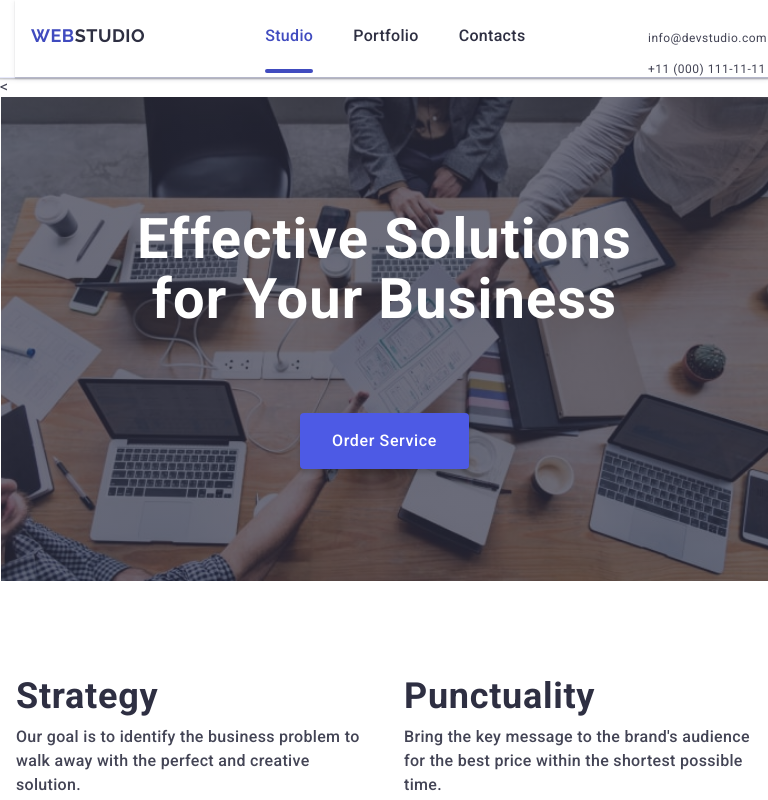
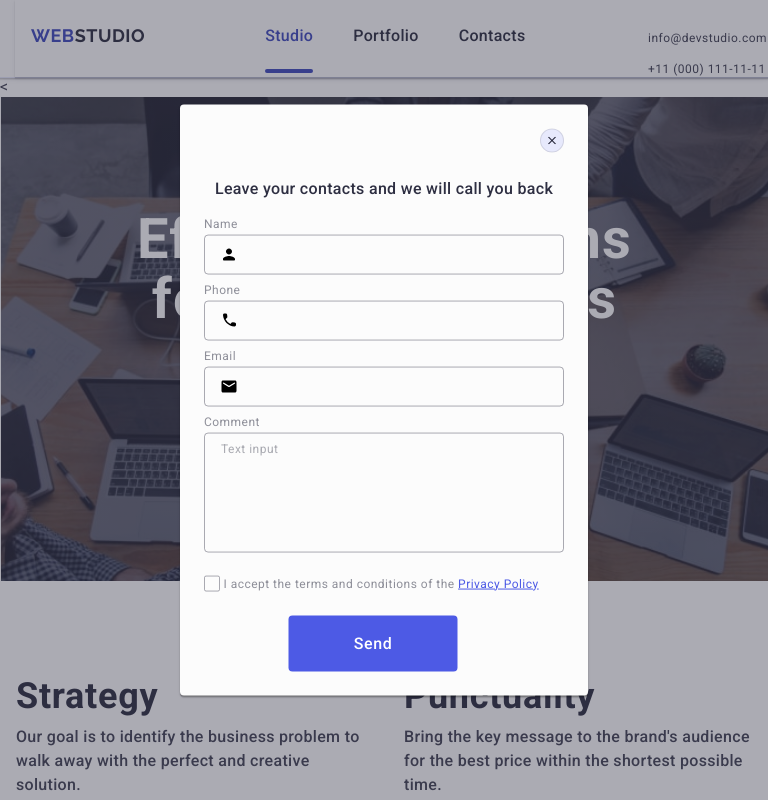
Before and after one commit to Natalya7002/goit-markup-hw-06, a plain HTML site: page index.html in a window 768 px wide. Shown: the top 800 px of the page. Drawn offline with nearby package versions, Linux system fonts and the light colour scheme.

Commit message:
variant03

```diff
--- a/css/layout/footer.css
+++ b/css/layout/footer.css
@@ -116,6 +116,15 @@
     margin-left: auto;
     margin-right: auto;
   }
+
+  .backdrop {
+    position: fixed;
+    top: 0;
+    left: 0;
+    width: 100%;
+    height: 100%;
+    background-color: rgba(46, 47, 66, 0.4);
+  }
 }
 
 @media screen and (min-width: 768px) and (max-width: 1157px) {
@@ -124,11 +133,11 @@
     padding: 96px 0;
   }
   .container-footer {
+    width: 552px;
     display: flex;
     flex-wrap: wrap;
     column-gap: 24px;
     row-gap: 72px;
-    padding-left: 108px;
   }
   .logo-link-too {
     display: inline-block;
@@ -239,6 +248,230 @@
   .footer-form-email {
     display: flex;
     column-gap: 24px;
+  }
+
+  .backdrop {
+    position: fixed;
+    top: 0;
+    left: 0;
+    width: 100%;
+    height: 100%;
+    background-color: rgba(46, 47, 66, 0.4);
+    transition: opacity 250ms cubic-bezier(0.4, 0, 0.2, 1),
+      visibility 250ms cubic-bezier(0.4, 0, 0.2, 1);
+    /* opacity: 0;
+    visibility: hidden;
+    pointer-events: none; */
+  }
+  .modal {
+    position: absolute;
+    top: 50%;
+    left: 50%;
+    transform: translate(-50%, -50%) scale(1);
+    width: 408px;
+    min-height: 584px;
+    padding: 72px 24px 24px 24px;
+    border-radius: 4px;
+    background-color: #fcfcfc;
+    box-shadow: 0px 1px 1px rgba(0, 0, 0, 0.14), 0px 1px 3px rgba(0, 0, 0, 0.12),
+      0px 2px 1px rgba(0, 0, 0, 0.2);
+    transition: transform 250ms cubic-bezier(0.4, 0, 0.2, 1);
+    flex-shrink: 0;
+  }
+  .backdrop {
+    opacity: 1;
+    visibility: visible;
+  }
+  .close-button-modal {
+    position: absolute;
+    display: flex;
+    align-items: center;
+    justify-content: center;
+    line-height: 0;
+    top: 24px;
+    right: 24px;
+    width: 24px;
+    height: 24px;
+    border-radius: 50%;
+    background-color: #e7e9fc;
+    border-radius: 50%;
+    border: 1px solid #0000001a;
+    fill: #2e2f42;
+    padding: 0;
+    cursor: pointer;
+    transition: background-color 250ms cubic-bezier(0.4, 0, 0.2, 1),
+      border 250ms cubic-bezier(0.4, 0, 0.2, 1);
+  }
+
+  .close-button-modal:hover,
+  .close-button-modal:focus {
+    fill: #ffffff;
+    background-color: #404bbf;
+    border: none;
+  }
+  .close-icon-modal {
+    transition: fill 250ms cubic-bezier(0.4, 0, 0.2, 1);
+  }
+
+  .modal-form-page {
+    color: #2e2f42;
+    text-align: center;
+    font-size: 16px;
+    font-weight: 500;
+    line-height: 1.5;
+    letter-spacing: 0.02em;
+    margin-bottom: 16px;
+  }
+
+  .form-label {
+    margin-bottom: 8px;
+  }
+
+  .modal-form {
+    width: 100%;
+    height: 40px;
+    border-radius: 4px;
+    border: 1px solid rgba(46, 47, 66, 0.4);
+    padding-left: 38px;
+    background-color: transparent;
+    outline: transparent;
+    transition: border-color 250ms cubic-bezier(0.4, 0, 0.2, 1);
+  }
+
+  .modal-form:focus {
+    border-color: #4d5ae5;
+    outline: transparent;
+  }
+
+  .modal-form-list {
+    display: block;
+    color: #8e8f99;
+    font-size: 12px;
+    font-weight: 400;
+    line-height: 1.17;
+    letter-spacing: 0.04em;
+    margin-bottom: 4px;
+  }
+
+  .input-icon {
+    position: relative;
+  }
+
+  .icon-form {
+    position: absolute;
+    top: 50%;
+    left: 16px;
+    transform: translateY(-50%);
+    transition: fill 250ms cubic-bezier(0.4, 0, 0.2, 1);
+  }
+
+  .modal-form:focus + .icon-form {
+    fill: #4d5ae5;
+  }
+
+  .form-label-texteria {
+    margin-bottom: 16px;
+  }
+
+  .comment-modal-form {
+    width: 100%;
+    height: 120px;
+    font-size: 12px;
+    font-weight: 400;
+    line-height: 1.17; /* 116.667% */
+    letter-spacing: 0.04em;
+    color: rgba(46, 47, 66, 0.4);
+    background-color: transparent;
+    border-radius: 4px;
+    border: 1px solid rgba(46, 47, 66, 0.4);
+    padding: 8px 16px;
+    outline: transparent;
+    resize: none;
+    transition: border-color 250ms cubic-bezier(0.4, 0, 0.2, 1);
+  }
+
+  .comment-modal-form:focus {
+    border-color: #4d5ae5;
+    outline: transparent;
+  }
+
+  .comment-modal-form::placeholder {
+    color: rgba(46, 47, 66, 0.4);
+  }
+
+  .checkbox {
+    display: inline-flex;
+    justify-content: center;
+    align-items: center;
+    width: 16px;
+    height: 16px;
+    border-radius: 2px;
+    border: 1px solid rgba(46, 47, 66, 0.4);
+    cursor: pointer;
+    transition: background-color 250ms cubic-bezier(0.4, 0, 0.2, 1),
+      border 250ms cubic-bezier(0.4, 0, 0.2, 1),
+      fill 250ms cubic-bezier(0.4, 0, 0.2, 1);
+    fill: transparent;
+  }
+
+  .modal-checkbox {
+    margin-bottom: 24px;
+  }
+
+  .checkbox-form-label {
+    color: #8e8f99;
+    font-size: 12px;
+    font-weight: 400;
+    line-height: 1.17;
+    letter-spacing: 0.04em;
+  }
+
+  .checkbox-text {
+    width: 16px;
+    height: 16px;
+    border: 1px solid rgba(46, 47, 66, 0.4);
+    border-radius: 2px;
+    transition: background-color 250ms cubic-bezier(0.4, 0, 0.2, 1),
+      border 250ms cubic-bezier(0.4, 0, 0.2, 1),
+      fill 250ms cubic-bezier(0.4, 0, 0.2, 1);
+    display: inline-flex;
+    align-items: center;
+    justify-content: center;
+    fill: transparent;
+  }
+
+  .modal-checkbox-link {
+    color: #4d5ae5;
+  }
+
+  .modal-checkbox-form:checked + .checkbox-form-label > .checkbox-text {
+    border: none;
+    background-color: #404bbf;
+    fill: #f4f4fd;
+  }
+
+  .modal-checkbox-link:focus {
+    color: #404bbf;
+  }
+
+  .button-modal-form-send {
+    display: block;
+    min-width: 169px;
+    height: 56px;
+    font-family: "Roboto", sans-serif;
+    font-size: 16px;
+    font-weight: 500;
+    line-height: 1.5;
+    letter-spacing: 0.04em;
+    color: #ffffff;
+    cursor: pointer;
+    background-color: #4d5ae5;
+    border: none;
+    border-radius: 4px;
+    transition: background-color 250ms cubic-bezier(0.4, 0, 0.2, 1);
+
+    margin-top: 24px;
+    transform: translateX(50%);
   }
 }
 
@@ -400,7 +633,10 @@
     visibility: hidden;
     pointer-events: none;
   }
-
+  .backdrop {
+    opacity: 1;
+    visibility: visible;
+  }
   .modal {
     position: absolute;
     top: 50%;
--- a/css/layout/ourteam.css
+++ b/css/layout/ourteam.css
@@ -28,7 +28,6 @@
   }
   .aside-item {
     width: 264px;
-    height: 428px;
     background-color: #ffffff;
     box-sizing: border-box;
     border-radius: 0px 0px 4px 4px;
```
